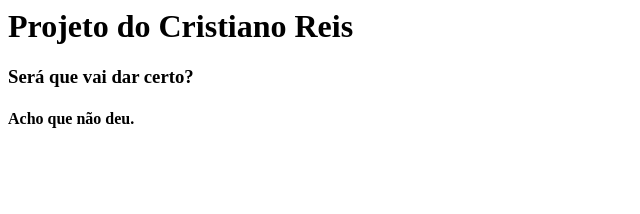
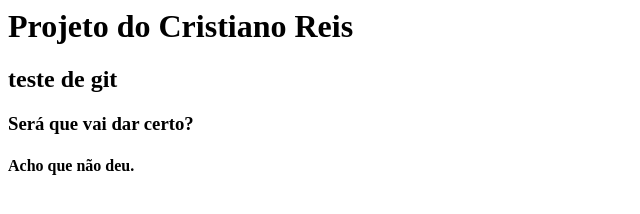
Before and after one commit to crisb2reis/curso_alura_git, a plain HTML site: page index.html in a window 1280 px wide. Shown: the whole page, without its empty margins (0-640 px from the left). Drawn offline with Linux system fonts and the light colour scheme.

Commit message:
teste de Commit

```diff
--- a/index.html
+++ b/index.html
@@ -2,6 +2,7 @@
     <head>
         <body>
             <h1>Projeto do Cristiano Reis</h1>
+            <h2>teste de git</h2>
             <h3>Será que vai dar certo?</h3>
             <h4>Acho que não deu.</h4>
         </body>
```
